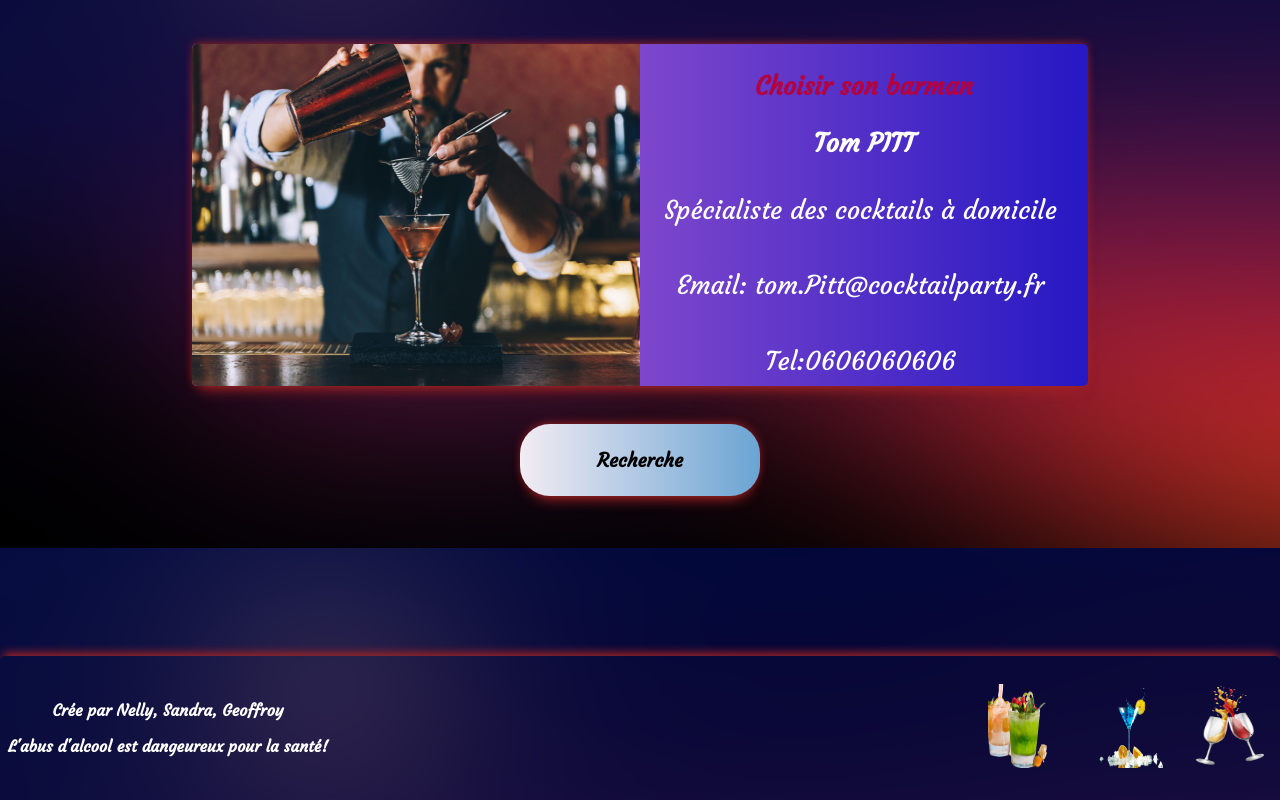
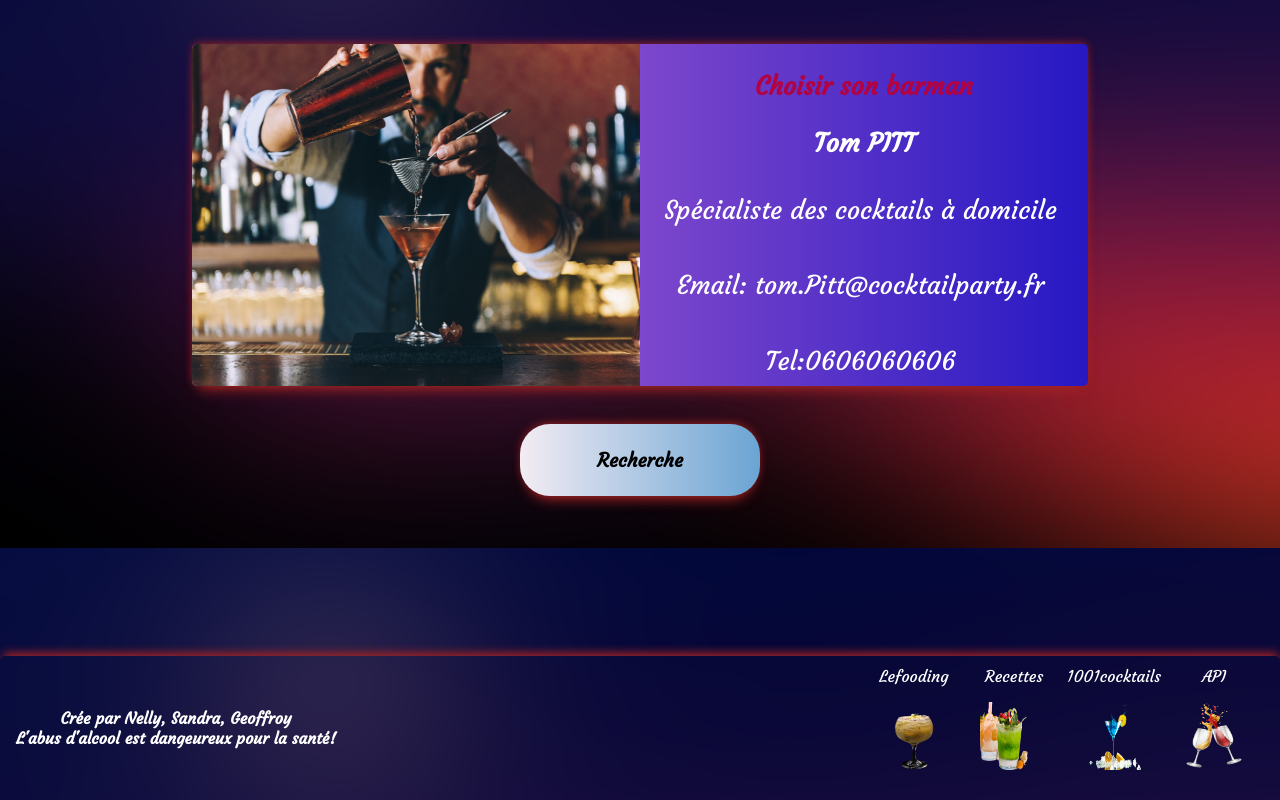
Before and after one commit to WildCodeSchool/2022-09-JS-Marseille-SNCF-P2-CocktailParty, a React (Create React App) app in the folder cocktailparty/: page /Barman in a window 1280 px wide. Shown: the part 252-1052 px from the top of the page. Built offline with nearby package versions, Linux system fonts and the light colour scheme.

Commit message:
add link in footer

```diff
--- a/cocktailparty/src/components/footer/footer.js
+++ b/cocktailparty/src/components/footer/footer.js
@@ -3,17 +3,28 @@ import "./style.css";
 import logo from "../../images/logo-api.png";
 import image from "../../images/1001cocktails.png";
 import image1 from "../../images/facebook-cocktail.png";
+import image2 from "../../images/verreBallon.png";
 
 const Footer = () => {
   return (
     <div className="footer">
       <div className="textfooter">
-      <h4>Crée par Nelly, Sandra, Geoffroy</h4>
+        <h4>Crée par Nelly, Sandra, Geoffroy</h4>
         <h4>L'abus d'alcool est dangeureux pour la santé!</h4>
-
       </div>
       <div className="lien-footer">
-        <div>
+        <div className="logo-flex">
+          Lefooding
+          <a
+            href="https://lefooding.com/recherche/bar/place/france-8172"
+            target="_blank"
+            rel="noreferrer"
+          >
+            <img className="logo" src={image2} alt="logo cocktail" />
+          </a>
+        </div>
+        <div className="logo-flex">
+          Recettes
           <a
             href="https://www.facebook.com/recette.cocktail"
             target="_blank"
@@ -22,7 +33,8 @@ const Footer = () => {
             <img className="logo" src={image1} alt="logo cocktail" />
           </a>
         </div>
-        <div>
+        <div className="logo-flex">
+          1001cocktails
           <a
             href="https://www.1001cocktails.com/"
             target="_blank"
@@ -31,7 +43,8 @@ const Footer = () => {
             <img className="logo" src={image} alt="logo cocktail" />
           </a>
         </div>
-        <div>
+        <div className="logo-flex">
+          API
           <a
             href="https://www.thecocktaildb.com/api.php"
             target="_blank"
--- a/cocktailparty/src/components/footer/style.css
+++ b/cocktailparty/src/components/footer/style.css
@@ -13,19 +13,29 @@
 .logo{
     width: 100px;
     height: 100px;
-    padding: 0.5rem;
+    padding: 1rem;
 }
-.footer h4{
-    padding: 0.5rem;
 
-}
 .textfooter{
     display: flex;
     flex-direction: column;
     justify-content: space-between;
+    padding: 1rem;
+    font-family: 'Courgette', cursive;
 }
 
 .lien-footer{
     display: flex;
     flex-direction: row;
+    padding-right: 1rem;
 }
+
+.lien-footer a{
+    font-family: 'Courgette', cursive;
+    text-decoration: none;
+}
+
+.logo-flex{
+    display: flex;
+    flex-direction: column;
+}
```
Also changed, not shown: cocktailparty/src/images/verreBallon.png (added).
